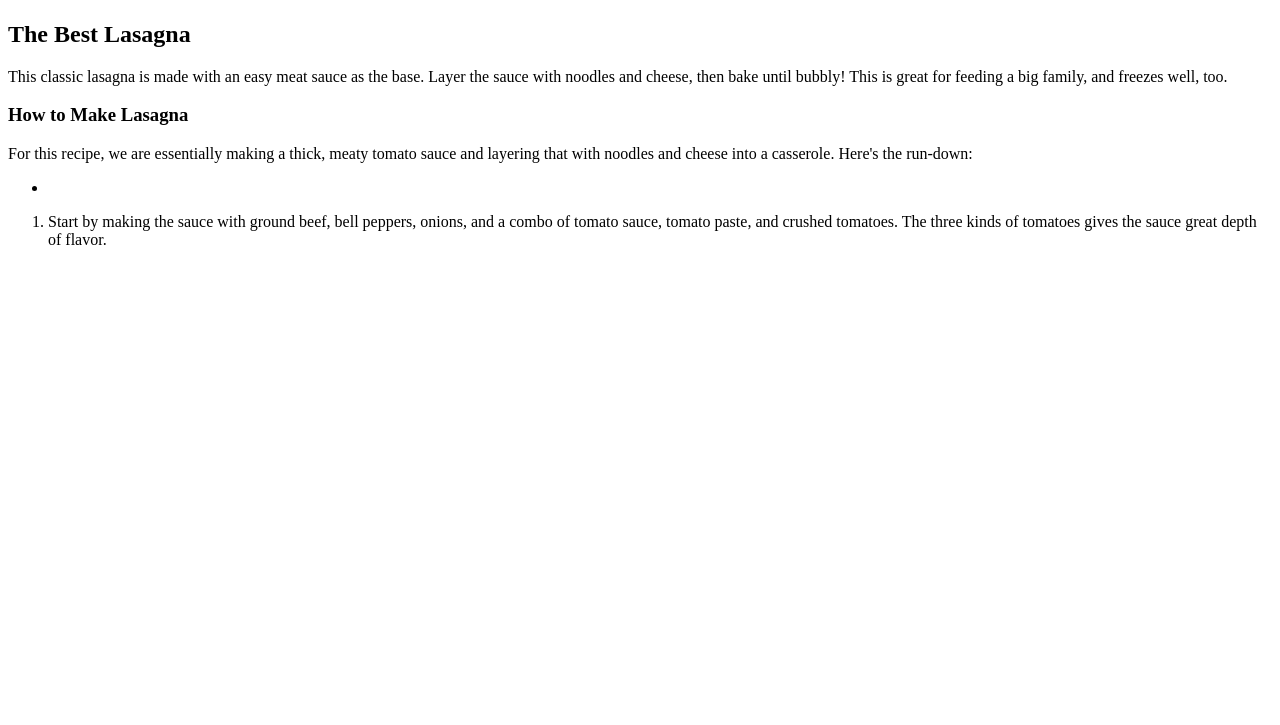
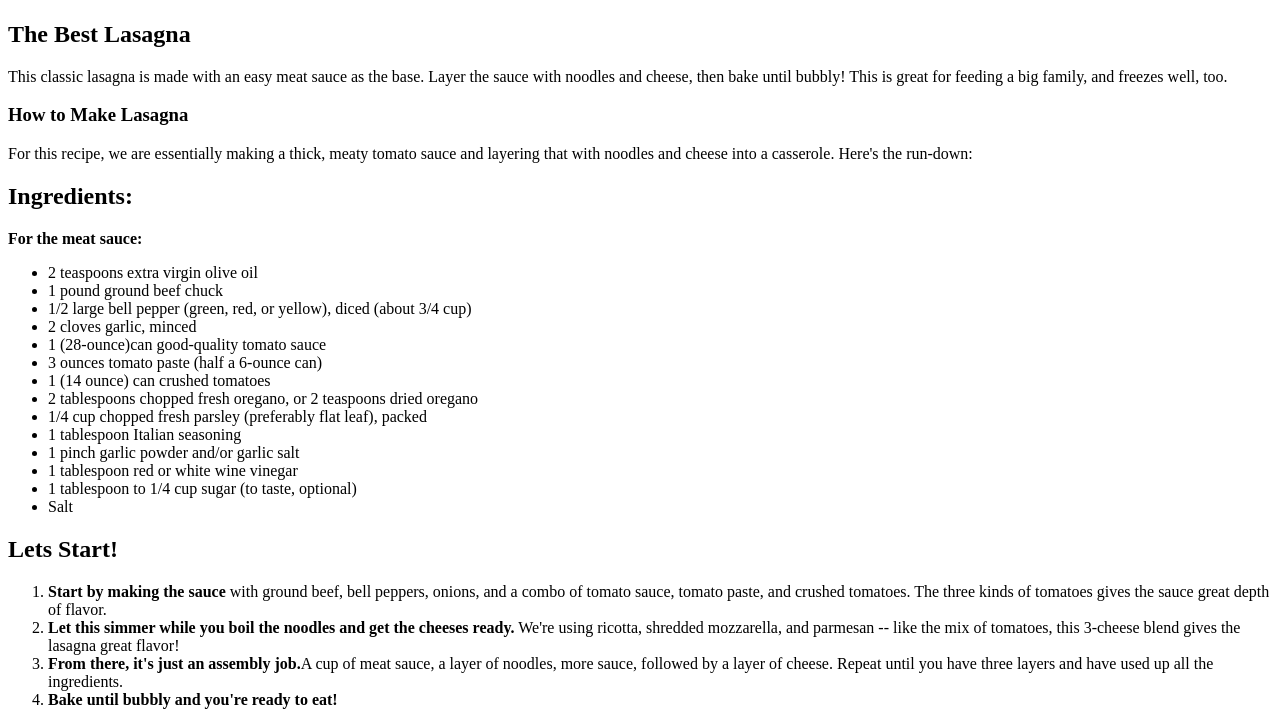
Before and after one commit to Bluey713/odin-recipes, a plain HTML site: page recipes/lasagna.html in a window 1280 px wide. Shown: the part 493-1218 px from the top of the page. Before the commit the page ends 800 px from the top, so only its background shows below. Drawn offline with Linux system fonts and the light colour scheme.

Commit message:
Updating the index format and added finished Lasagna page

```diff
--- a/recipes/lasagna.html
+++ b/recipes/lasagna.html
@@ -6,7 +6,8 @@
     <meta name="viewport" content="width=device-width, initial-scale=1.0">
     <title>Lasagna!</title>
     <h1>Lasagna</h1>
-    <img src="../images/lasagna.jpg">
+    <img src="../images/lasagna.jpg" alt="Tasty lasagna image">
+
 </head>
 
 <body>
@@ -14,14 +15,32 @@
     <p>This classic lasagna is made with an easy meat sauce as the base. Layer the sauce with noodles and cheese, then bake until bubbly! This is great for feeding a big family, and freezes well, too.</p>
     <h3>How to Make Lasagna</h3>
     <p>For this recipe, we are essentially making a thick, meaty tomato sauce and layering that with noodles and cheese into a casserole. Here's the run-down:</p>
+    <h2>Ingredients:</h2>
+    <p><strong>For the meat sauce:</strong></p>
     <ul>
-        <li></li>
+        <li>2 teaspoons extra virgin olive oil</li>
+        <li>1 pound ground beef chuck</li>
+        <li>1/2 large bell pepper (green, red, or yellow), diced (about 3/4 cup)</li>
+        <li>2 cloves garlic, minced</li>
+        <li>1 (28-ounce)can good-quality tomato sauce</li>
+        <li>3 ounces tomato paste (half a 6-ounce can)</li>
+        <li>1 (14 ounce) can crushed tomatoes</li>
+        <li>2 tablespoons chopped fresh oregano, or 2 teaspoons dried oregano</li>
+        <li>1/4 cup chopped fresh parsley (preferably flat leaf), packed</li>
+        <li>1 tablespoon Italian seasoning</li>
+        <li>1 pinch garlic powder and/or garlic salt</li>
+        <li>1 tablespoon red or white wine vinegar</li>
+        <li>1 tablespoon to 1/4 cup sugar (to taste, optional)</li>
+        <li>Salt</li>
 
     </ul>
-
+   <h2>Lets Start!</h2>
 
     <ol>
-        <li>Start by making the sauce with ground beef, bell peppers, onions, and a combo of tomato sauce, tomato paste, and crushed tomatoes. The three kinds of tomatoes gives the sauce great depth of flavor.</li>
+        <li><strong>Start by making the sauce</strong> with ground beef, bell peppers, onions, and a combo of tomato sauce, tomato paste, and crushed tomatoes. The three kinds of tomatoes gives the sauce great depth of flavor.</li>
+        <li><strong>Let this simmer while you boil the noodles and get the cheeses ready.</strong> We're using ricotta, shredded mozzarella, and parmesan -- like the mix of tomatoes, this 3-cheese blend gives the lasagna great flavor!</li>
+        <li><strong>From there, it's just an assembly job.</strong>A cup of meat sauce, a layer of noodles, more sauce, followed by a layer of cheese. Repeat until you have three layers and have used up all the ingredients.</li>
+        <li><strong>Bake until bubbly and you're ready to eat!</strong></li>
     </ol>
 </body>
 </html>
```
Also changed, not shown: index.html (+1 -0 lines).
